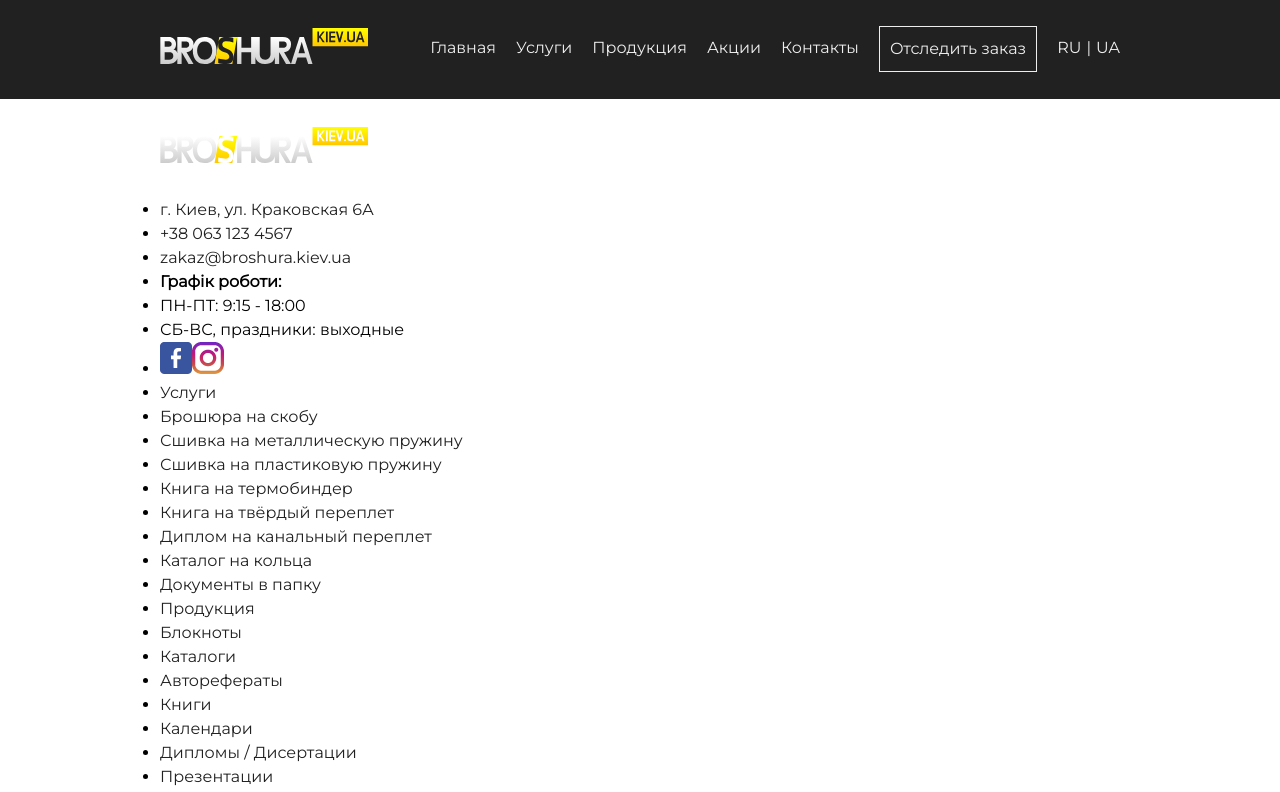
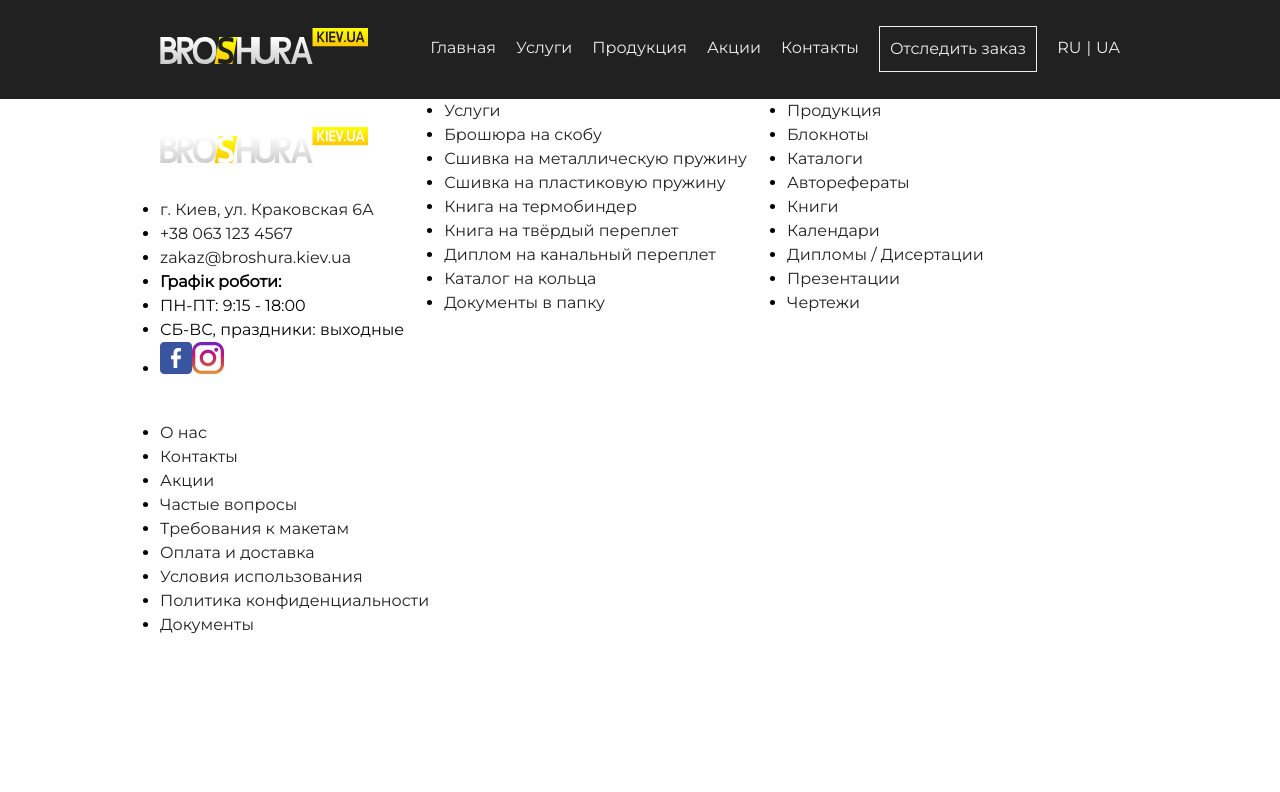
Before and after one commit to scziskh/broshura-front-end-user, a React (Create React App) app: page / in a window 1280 px wide. Shown: the top 792 px of the page. Built offline with nearby package versions, Linux system fonts and the light colour scheme.

Commit message:
Added noLS class

```diff
--- a/src/components/header/nav/index.jsx
+++ b/src/components/header/nav/index.jsx
@@ -9,7 +9,7 @@ const HeaderNav = () => (
     <label htmlFor="menu-toggle">
       <span></span>
     </label>
-    <ul>
+    <ul className="noLS">
       <HeaderNavItemDefault name="Главная" href="/" />
       <HeaderNavItemDefault name="Услуги" href="/services" />
       <HeaderNavItemDefault name="Продукция" href="/products" />
@@ -50,7 +50,6 @@ const Wrapper = styled.nav`
       display: none;
     }
     ul {
-      list-style: none;
       display: inline-flex;
     }
   }
--- a/src/index.css
+++ b/src/index.css
@@ -6,11 +6,22 @@
     font-family: 'Montserrat', sans-serif;
     line-height: 150%;
 }
-
 body {
     width: 100%;
 }
 
+/*from A to Z*/
+.col-4 {
+    width: calc(25% - 30px);
+}
+.flex {
+    display: flex;
+    gap: 40px;
+    flex-wrap: wrap;
+}
+.noLS {
+    list-style: none;
+}
 .wrapper {
     width: 1530px;
     margin: 0 auto;
@@ -24,6 +35,9 @@ body {
     }
 }
 @media screen and (max-width: 1280px) {
+    .col-4 {
+        width: calc(50% - 20px);
+    }
     .wrapper {
         width: 960px;
     }
@@ -33,4 +47,7 @@ body {
         width: 85%;
         padding: 0 7.5%;
     }
+    .col-4 {
+        width: 100%;
+    }
 }
```
